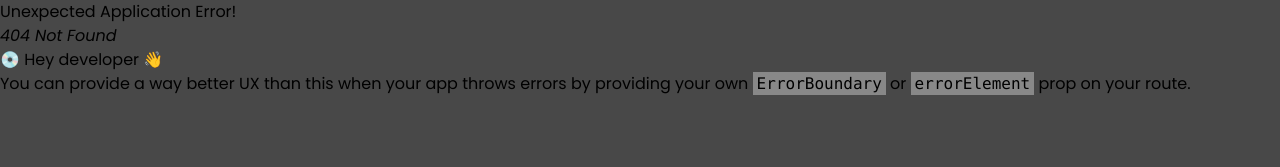
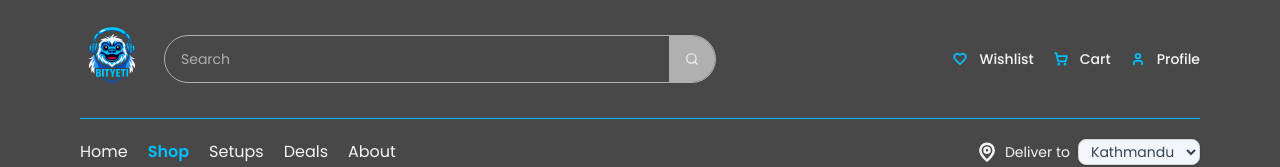
Before and after one commit to BikalRai/collegeReactProject, a React (Vite) app: page /shop/recommendations/description in a window 1280 px wide. Before the commit this address had no page. Shown: the top 167 px of the page. Built offline with nearby package versions, Linux system fonts and the light colour scheme.

Commit message:
some changes

```diff
--- a/src/App.tsx
+++ b/src/App.tsx
@@ -1,11 +1,11 @@
-import AdminRouter from "./routes/AdminRouter";
-// import AppRouter from "./routes/AppRouter";
+// import AdminRouter from './routes/AdminRouter';
+import AppRouter from './routes/AppRouter';
 
 function App() {
   return (
     <>
-      {/* <AppRouter /> */}
-      <AdminRouter />
+      <AppRouter />
+      {/* <AdminRouter /> */}
     </>
   );
 }
```
Also changed, not shown: src/routes/AdminRouter.tsx (+5 -5 lines).
